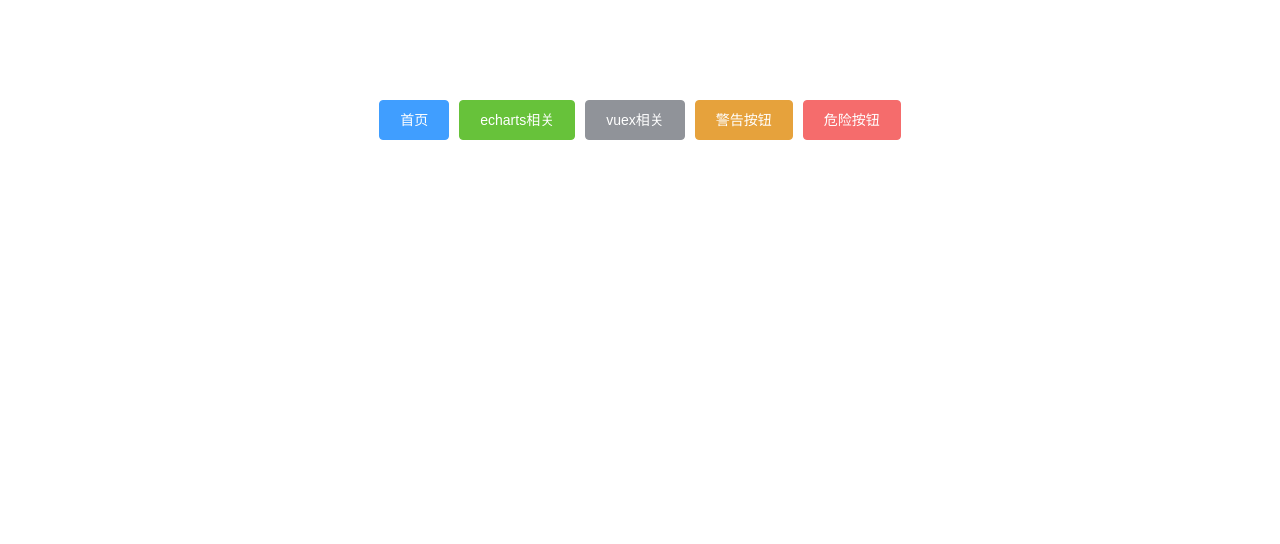
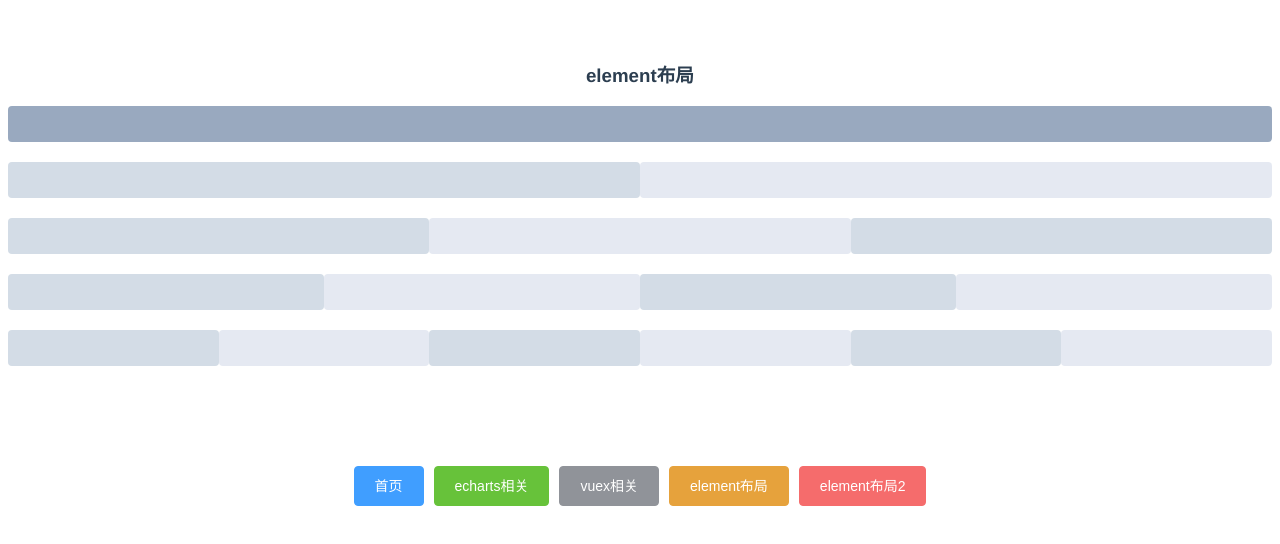
Before and after one commit to qdjiangwenhao/vuedemo, a Vue app: page /#/ebuild in a window 1280 px wide. Shown: the top 544 px of the page. Built offline with nearby package versions, Linux system fonts and the light colour scheme.

Commit message:
引入less及部分element布局展示

```diff
--- a/package.json
+++ b/package.json
@@ -24,6 +24,8 @@
     "babel-plugin-component": "^1.1.1",
     "eslint": "^6.7.2",
     "eslint-plugin-vue": "^6.2.2",
+    "less": "^3.0.0",
+    "less-loader": "^5.0.0",
     "vue-template-compiler": "^2.6.11"
   },
   "eslintConfig": {
--- /dev/null
+++ b/src/components/ebuild.vue
@@ -0,0 +1,85 @@
+<template>
+  <div class="router2">
+    <h3>element布局</h3>
+    <el-row>
+      <el-col :span="24"
+        ><div class="grid-content bg-purple-dark"></div
+      ></el-col>
+    </el-row>
+    <el-row>
+      <el-col :span="12"><div class="grid-content bg-purple"></div></el-col>
+      <el-col :span="12"
+        ><div class="grid-content bg-purple-light"></div
+      ></el-col>
+    </el-row>
+    <el-row>
+      <el-col :span="8"><div class="grid-content bg-purple"></div></el-col>
+      <el-col :span="8"
+        ><div class="grid-content bg-purple-light"></div
+      ></el-col>
+      <el-col :span="8"><div class="grid-content bg-purple"></div></el-col>
+    </el-row>
+    <el-row>
+      <el-col :span="6"><div class="grid-content bg-purple"></div></el-col>
+      <el-col :span="6"
+        ><div class="grid-content bg-purple-light"></div
+      ></el-col>
+      <el-col :span="6"><div class="grid-content bg-purple"></div></el-col>
+      <el-col :span="6"
+        ><div class="grid-content bg-purple-light"></div
+      ></el-col>
+    </el-row>
+    <el-row>
+      <el-col :span="4"><div class="grid-content bg-purple"></div></el-col>
+      <el-col :span="4"
+        ><div class="grid-content bg-purple-light"></div
+      ></el-col>
+      <el-col :span="4"><div class="grid-content bg-purple"></div></el-col>
+      <el-col :span="4"
+        ><div class="grid-content bg-purple-light"></div
+      ></el-col>
+      <el-col :span="4"><div class="grid-content bg-purple"></div></el-col>
+      <el-col :span="4"
+        ><div class="grid-content bg-purple-light"></div
+      ></el-col>
+    </el-row>
+  </div>
+</template>
+
+<script>
+export default {
+  name: "ebuild",
+  data() {
+    return {};
+  },
+};
+</script>
+
+<style lang="less">
+  .el-row {
+    margin-bottom: 20px;
+    &:last-child {
+      margin-bottom: 0;
+    }
+  }
+  .el-col {
+    border-radius: 4px;
+  }
+  .bg-purple-dark {
+    background: #99a9bf;
+  }
+  .bg-purple {
+    background: #d3dce6;
+  }
+  .bg-purple-light {
+    background: #e5e9f2;
+  }
+  .grid-content {
+    border-radius: 4px;
+    min-height: 36px;
+  }
+  .row-bg {
+    padding: 10px 0;
+    background-color: #f9fafc;
+  }
+</style>
--- a/src/components/find/find.vue
+++ b/src/components/find/find.vue
@@ -4,8 +4,8 @@
     <el-button type="primary" @click="toHome">首页</el-button>
     <el-button type="success" @click="toEcharts">echarts相关</el-button>
     <el-button type="info" @click="toVuex">vuex相关</el-button>
-    <el-button type="warning">警告按钮</el-button>
-    <el-button type="danger">危险按钮</el-button>
+    <el-button type="warning" @click="toEbuild">element布局</el-button>
+    <el-button type="danger" @click="toEbuild">element布局2</el-button>
   </el-row>
 </template>
 
@@ -22,6 +22,9 @@ export default {
     },
     toVuex() {
       this.$router.push("/vuex");
+    },
+    toEbuild(){
+      this.$router.push("/ebuild")
     }
   },
 };
--- a/src/components/router2.vue
+++ /dev/null
@@ -1,17 +0,0 @@
-<template>
-  <div class="router2">
-    <h3>路由2基本使用</h3>
-  </div>
-</template>
-
-<script>
-export default {
-  name: "router2",
-  data() {
-    return {};
-  }
-};
-</script>
-
-<style scoped>
-</style>
--- a/src/router/index.js
+++ b/src/router/index.js
@@ -4,7 +4,7 @@ import VueRouter from 'vue-router'
 import HelloWorld from '../components/HelloWorld'
 
 import Echarts from '../components/echarts'
-import Router2 from '../components/router2'
+import Ebuild from '../components/ebuild'
 import Parent from '../components/vuex/Parent'
 Vue.use(VueRouter);
 const routes = [
@@ -17,8 +17,8 @@ const routes = [
     component: Echarts
   },
   {
-    path: '/router2',
-    component: Router2
+    path: '/ebuild',
+    component: Ebuild
   },
   {
     path: '/vuex',
```
Also changed, not shown: src/components/HelloWorld.vue (+0 -8 lines), src/main.js (+7 -2 lines), 1 other file (tests, documents, lock files or other folders).
